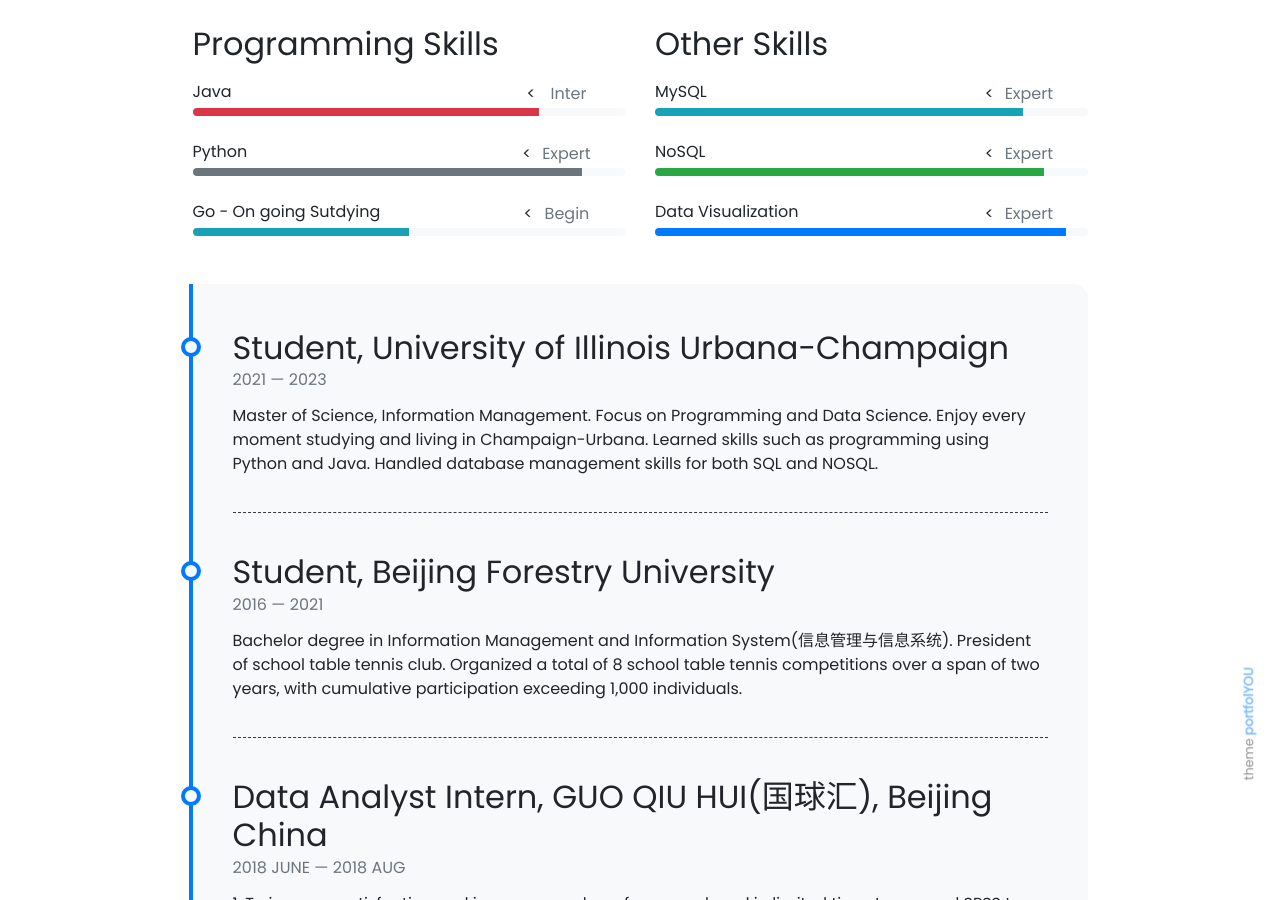
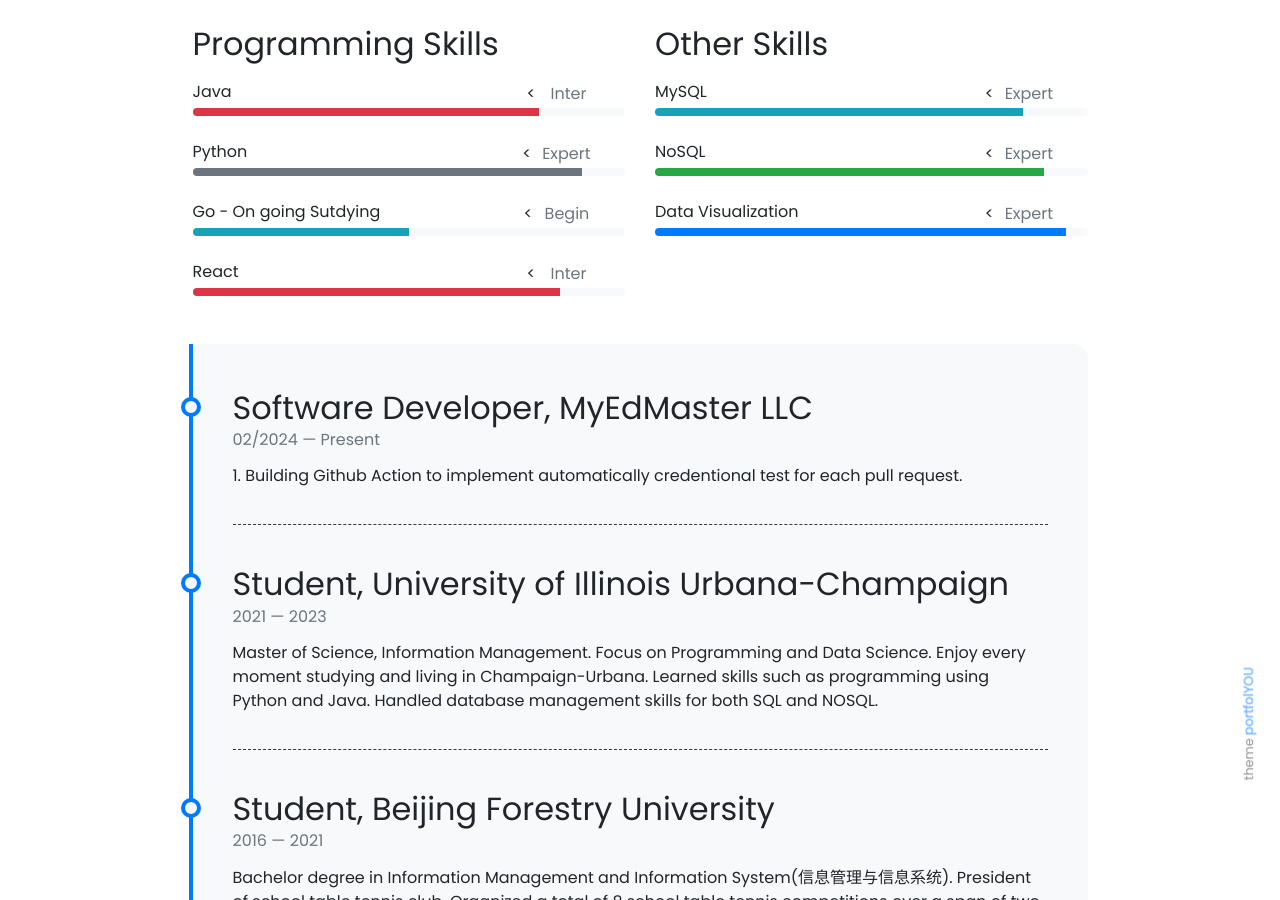
Before and after one commit to S1monXuan/S1monXuan.github.io, a Jekyll site: the page built from pages/about.md, in a window 1280 px wide and 900 px high, scrolled down 385 px. Built offline with Jekyll 4.4.1, drawn with Linux system fonts in a browser that asks for light colours; nearby versions of some CDN libraries.

Commit message:
Add New Experience

```diff
--- a/_data/programming-skills.yml
+++ b/_data/programming-skills.yml
@@ -12,3 +12,8 @@
   percentage: 50
   level: Begin
   color: info
+
+- name: React
+  percentage: 85
+  level: Inter
+  color: danger
--- a/_data/timeline.yml
+++ b/_data/timeline.yml
@@ -1,3 +1,8 @@
+- title: Software Developer, MyEdMaster LLC
+  from: 02/2024
+  to: Present
+  description: 1. Building Github Action to implement automatically credentional test for each pull request.
+
 - title: Student, University of Illinois Urbana-Champaign
   from: 2021
   to: 2023
```
Also changed, not shown: 2 other files.
